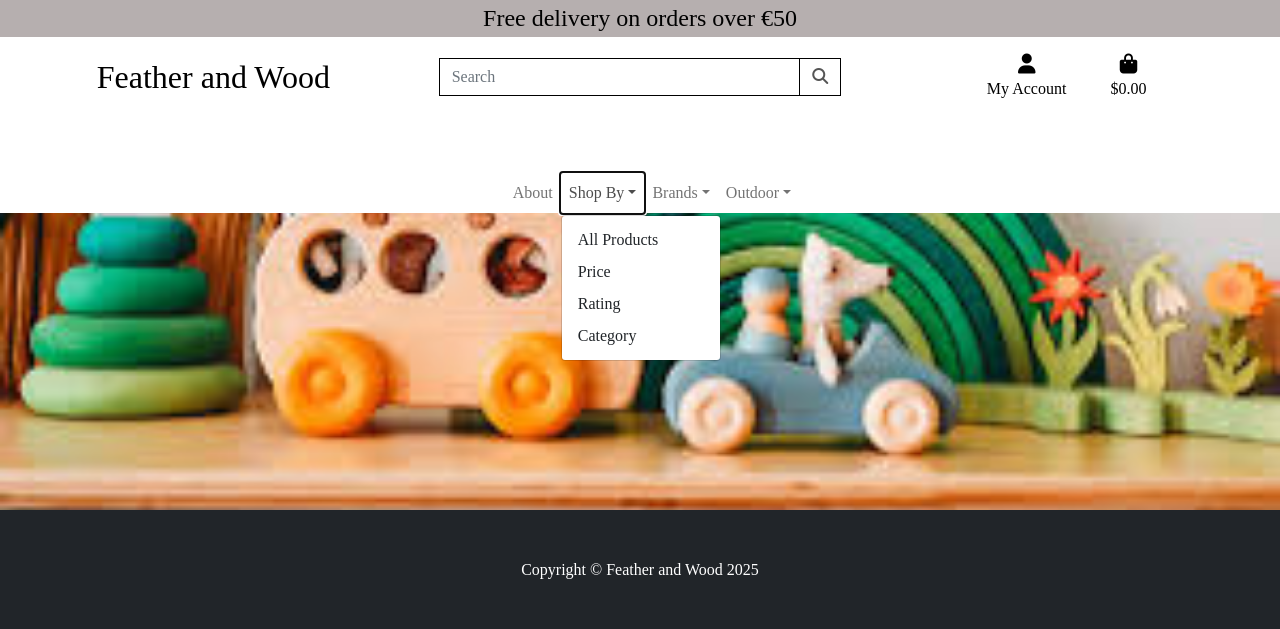
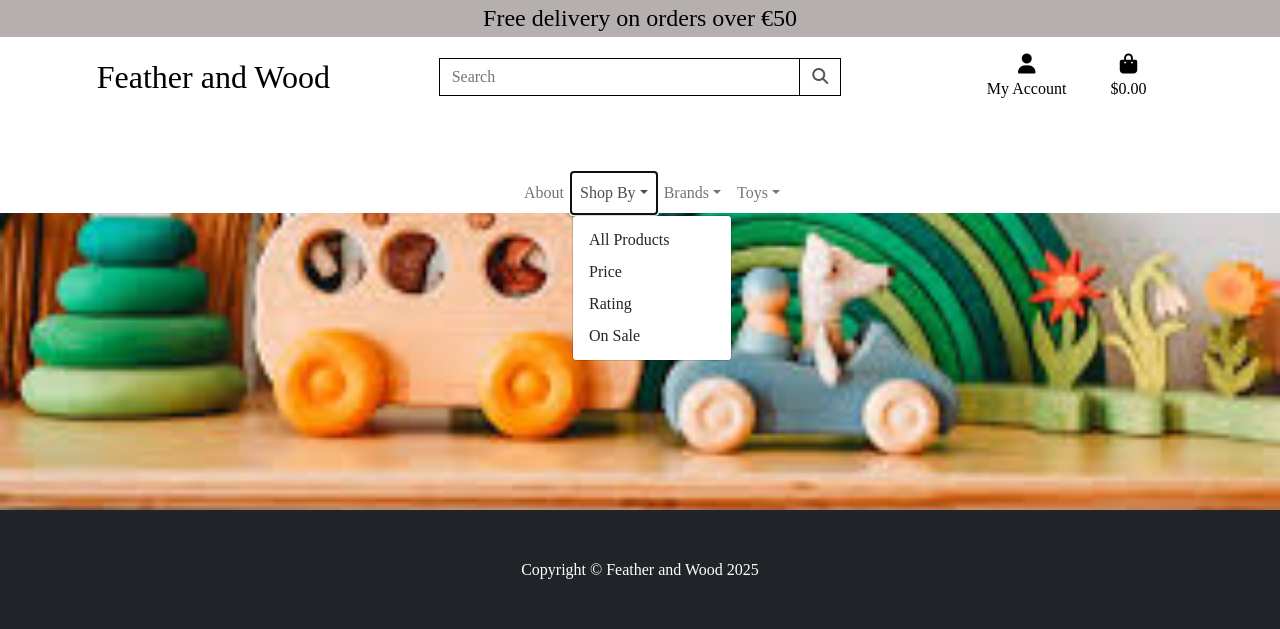
Before and after one commit to RdeSwart/feather_wood, a Django app: page /products/ in a window 1280 px wide, after a click on "Shop By". Shown: the top 629 px of the page. Run offline with Django 3.2, Linux system fonts and the light colour scheme; data that the repository does not hold is empty; some libraries are stand-ins or nearby versions; some web fonts are replaced.

Commit message:
feat: Add sorting function on dropdown menus in main navigation

```diff
--- a/products/views.py
+++ b/products/views.py
@@ -1,7 +1,7 @@
 from django.shortcuts import render, redirect, reverse, get_object_or_404
 from django.contrib import messages
 from django.db.models import Q
-from .models import Product
+from .models import Product, Category, Brand
 
 
 # Create your views here.
@@ -13,8 +13,35 @@ def all_products(request):
 
     products = Product.objects.all()
     query = None
+    categories = None
+    brands = None
+    sort = None
+    direction = None
 
     if request.GET:
+        if 'sort' in request.GET:
+            sortkey = request.GET['sort']
+            sort = sortkey
+            if sortkey == 'name':
+                sortkey = 'lower_name'
+                products = products.annotate(lower_name=Lower('name'))
+
+            if 'direction' in request.GET:
+                direction = request.GET['direction']
+                if direction == 'desc':
+                    sortkey = f'-{sortkey}'
+            products = products.order_by(sortkey)
+
+        if 'category' in request.GET:
+            categories = request.GET['category'].split(',')
+            products = products.filter(category__name__in=categories)
+            categories = Category.objects.filter(name__in=categories)
+
+        if 'brand' in request.GET:
+            brand_names = request.GET['brand'].split(',')
+            products = products.filter(brand__name__in=brand_names)
+            brands = Brand.objects.filter(name__in=brand_names)
+
         if 'q' in request.GET:
             query = request.GET['q']
             if not query:
@@ -24,9 +51,14 @@ def all_products(request):
             queries = Q(name__icontains=query) | Q(description__icontains=query)
             products = products.filter(queries)
 
+    current_sorting = f'{sort}_{direction}'
+
     context = {
         'products': products,
         'search_term': query,
+        'current_categories': categories,
+        'current_brands': brands,
+        'current_sorting': current_sorting,
     }
     return render(request, 'products/products.html', context)
 
--- a/templates/includes/main_nav.html
+++ b/templates/includes/main_nav.html
@@ -6,28 +6,31 @@
                 <a class="nav-link dropdown-toggle" id="navbarDropdown" href="#" role="button" data-bs-toggle="dropdown" aria-expanded="false">Shop By</a>
                 <ul class="dropdown-menu" aria-labelledby="navbarDropdown">
                     <li><a class="dropdown-item" href="{% url 'products' %}">All Products</a></li>
-                    <li><a class="dropdown-item" href="#!">Price</a></li>
-                    <li><a class="dropdown-item" href="#!">Rating</a></li>
-                    <li><a class="dropdown-item" href="#!">Category</a></li>
+                    <li><a class="dropdown-item" href="{% url 'products' %}?sort=rrp_price&direction=asc">Price</a></li>
+                    <li><a class="dropdown-item" href="{% url 'products' %}?sort=rating&direction=desc">Rating</a></li>
+                    <li><a class="dropdown-item" href="{% url 'products' %}?sort=discount&direction=desc">On Sale</a></li>
                 </ul>
             </li>
 
             <li class="nav-item dropdown">
                 <a class="nav-link dropdown-toggle" id="navbarDropdown" href="#" role="button" data-bs-toggle="dropdown" aria-expanded="false">Brands</a>
                 <ul class="dropdown-menu" aria-labelledby="navbarDropdown">
-                    <li><a class="dropdown-item" href="#!">Melissa & Doug</a></li>
-                    <li><a class="dropdown-item" href="#!">Brio</a></li>
-                    <li><a class="dropdown-item" href="#!">Hape</a></li>
-                    <li><a class="dropdown-item" href="#!">BigJigs</a></li>
+                    <li><a class="dropdown-item" href="{% url 'products' %}?brand=melissa_and_doug">Melissa & Doug</a></li>
+                    <li><a class="dropdown-item" href="{% url 'products' %}?brand=stockmar">Stockmar</a></li>
+                    <li><a class="dropdown-item" href="{% url 'products' %}?brand=hape">Hape</a></li>
+                    <li><a class="dropdown-item" href="{% url 'products' %}?brand=bigjigs">BigJigs</a></li>
                 </ul>
             </li>
 
             <li class="nav-item dropdown">
-                <a class="nav-link dropdown-toggle" id="navbarDropdown" href="#" role="button" data-bs-toggle="dropdown" aria-expanded="false">Outdoor</a>
+                <a class="nav-link dropdown-toggle" id="navbarDropdown" href="#" role="button" data-bs-toggle="dropdown" aria-expanded="false">Toys</a>
                 <ul class="dropdown-menu" aria-labelledby="navbarDropdown">
-                    <li><a class="dropdown-item" href="#!">Trampolines</a></li>
-                    <li><a class="dropdown-item" href="#!">Swing Sets</a></li>
-                    <li><a class="dropdown-item" href="#!">Outdoor Games</a></li>
+                    <li><a class="dropdown-item" href="{% url 'products' %}?category=preschool">Preschool</a></li>
+                    <li><a class="dropdown-item" href="{% url 'products' %}?category=role-play">Role Play</a></li>
+                    <li><a class="dropdown-item" href="{% url 'products' %}?category=books">Books</a></li>
+                    <li><a class="dropdown-item" href="{% url 'products' %}?category=art-and-craft">Arts & Crafts</a></li>
+                    <li><a class="dropdown-item" href="{% url 'products' %}?category=dolls">Dolls</a></li>
+                    <li><a class="dropdown-item" href="{% url 'products' %}?category=doll_house">Doll Houses</a></li>
                 </ul>
             </li>
         </ul>
```
